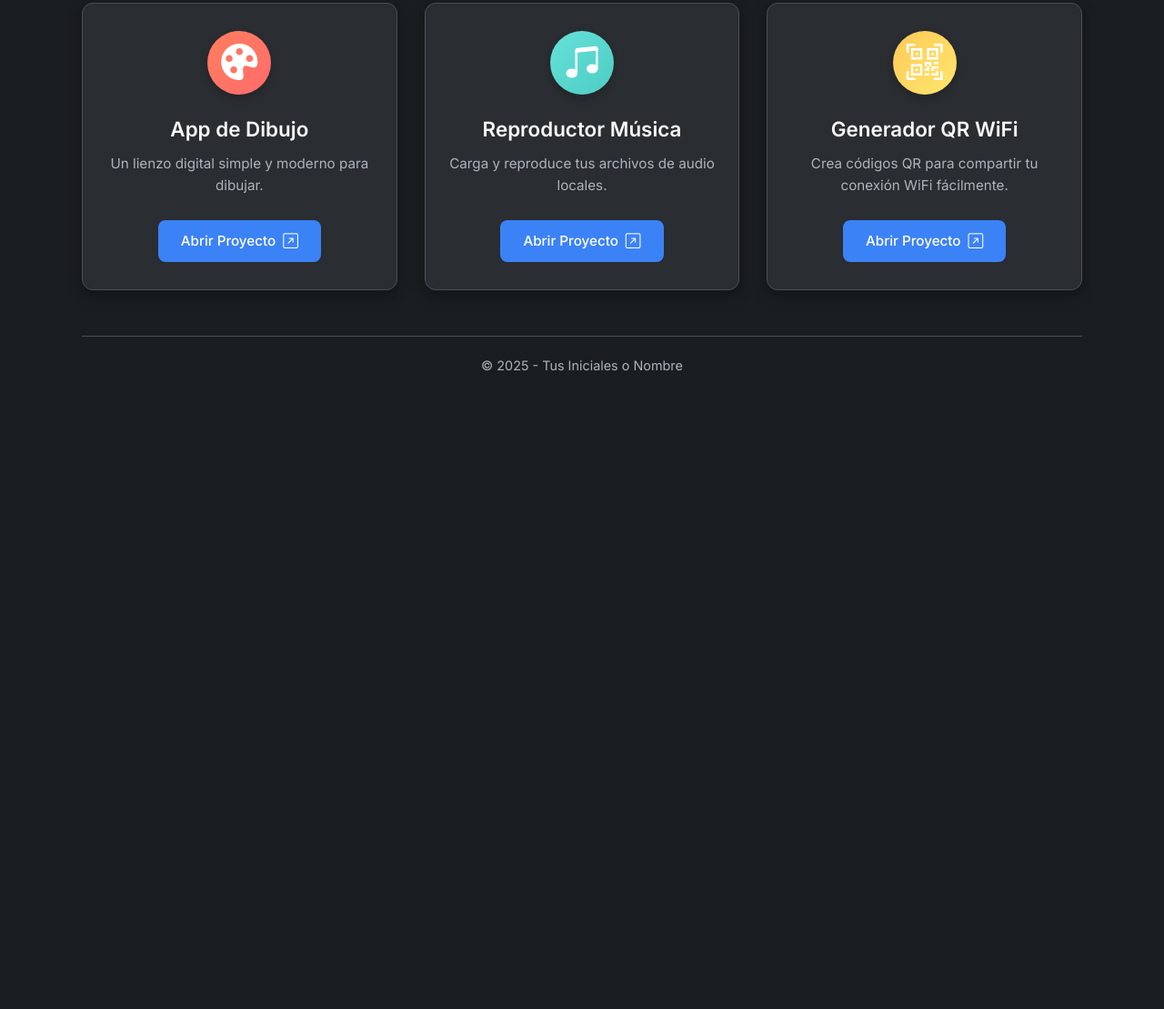
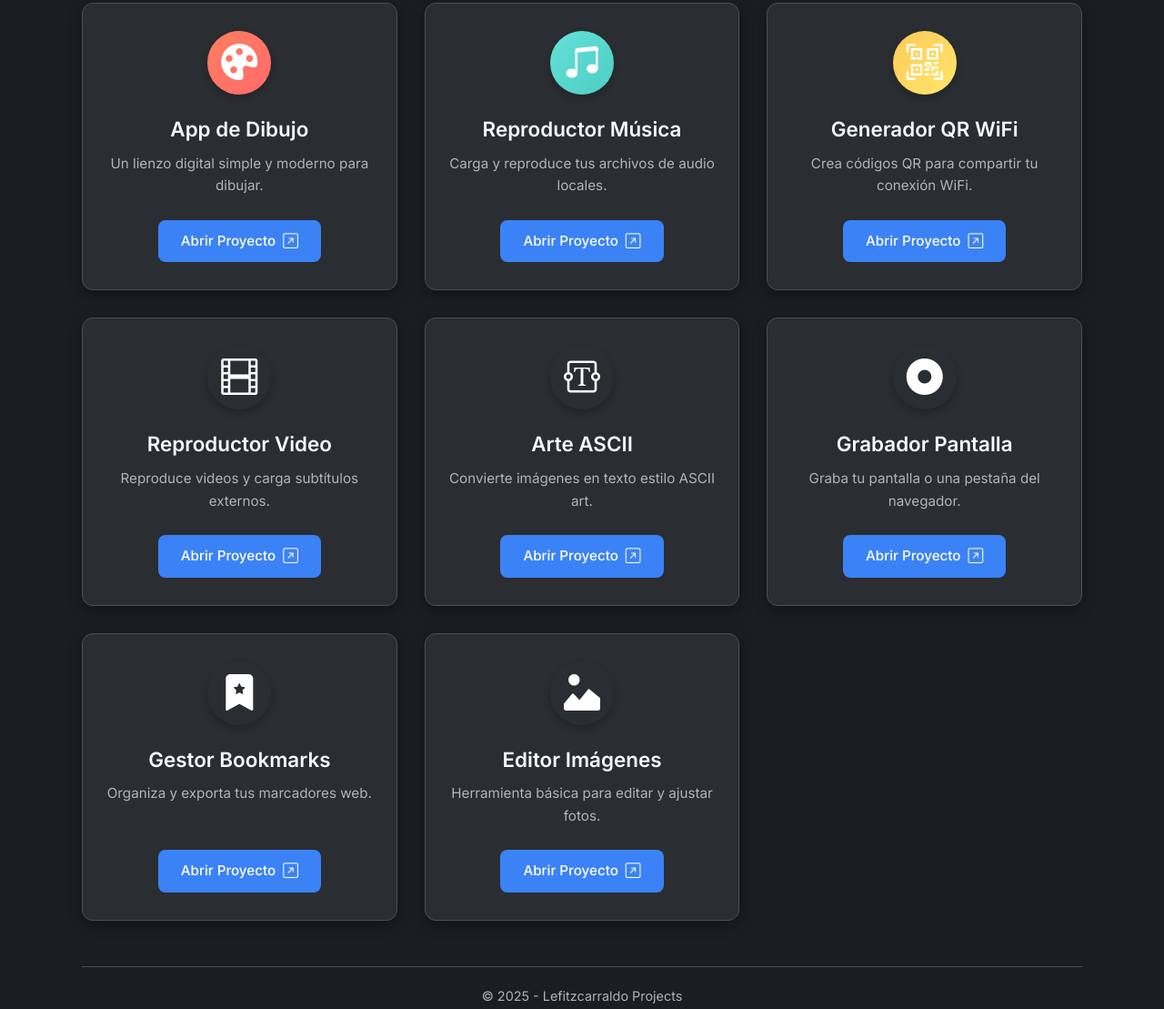
Before and after one commit to LeFitzcarraldo/indice, a plain HTML site: page index.html in a window 1280 px wide. Shown: the part 200-1309 px from the top of the page at 91% size. Before the commit the page ends 800 px from the top, so only its background shows below. Drawn offline with nearby package versions, Linux system fonts and the light colour scheme.

Commit message:
Update index.html

```diff
--- a/index.html
+++ b/index.html
@@ -23,7 +23,7 @@
                 </div>
                 <h2>App de Dibujo</h2>
                 <p class="card-description">Un lienzo digital simple y moderno para dibujar.</p>
-                <a href="#" class="button card-button" target="_blank" rel="noopener noreferrer">
+                <a href="https://lefitzcarraldo.github.io/dibujar/" class="button card-button" target="_blank" rel="noopener noreferrer">
                     Abrir Proyecto <i class="bi bi-arrow-up-right-square"></i>
                 </a>
             </div>
@@ -34,24 +34,79 @@
                 </div>
                 <h2>Reproductor Música</h2>
                 <p class="card-description">Carga y reproduce tus archivos de audio locales.</p>
-                <a href="#" class="button card-button" target="_blank" rel="noopener noreferrer">
+                <a href="https://lefitzcarraldo.github.io/musica/" class="button card-button" target="_blank" rel="noopener noreferrer">
+                     Abrir Proyecto <i class="bi bi-arrow-up-right-square"></i>
+                </a>
+            </div>
+
+             <div class="project-card">
+                 <div class="card-icon qr-icon">
+                    <i class="bi bi-qr-code-scan"></i>
+                 </div>
+                <h2>Generador QR WiFi</h2>
+                <p class="card-description">Crea códigos QR para compartir tu conexión WiFi.</p>
+                <a href="https://lefitzcarraldo.github.io/wifi-qr/" class="button card-button" target="_blank" rel="noopener noreferrer">
+                     Abrir Proyecto <i class="bi bi-arrow-up-right-square"></i>
+                </a>
+            </div>
+
+             <div class="project-card">
+                <div class="card-icon video-icon">
+                    <i class="bi bi-film"></i>
+                </div>
+                <h2>Reproductor Video</h2>
+                <p class="card-description">Reproduce videos y carga subtítulos externos.</p>
+                <a href="https://lefitzcarraldo.github.io/subtitulos-reproductor/" class="button card-button" target="_blank" rel="noopener noreferrer">
+                     Abrir Proyecto <i class="bi bi-arrow-up-right-square"></i>
+                </a>
+            </div>
+
+             <div class="project-card">
+                <div class="card-icon ascii-icon">
+                     <i class="bi bi-textarea-t"></i>
+                </div>
+                <h2>Arte ASCII</h2>
+                <p class="card-description">Convierte imágenes en texto estilo ASCII art.</p>
+                <a href="https://lefitzcarraldo.github.io/ascii/" class="button card-button" target="_blank" rel="noopener noreferrer">
+                     Abrir Proyecto <i class="bi bi-arrow-up-right-square"></i>
+                </a>
+            </div>
+
+             <div class="project-card">
+                <div class="card-icon recorder-icon">
+                    <i class="bi bi-record-circle-fill"></i>
+                </div>
+                <h2>Grabador Pantalla</h2>
+                <p class="card-description">Graba tu pantalla o una pestaña del navegador.</p>
+                <a href="https://lefitzcarraldo.github.io/grabadora/" class="button card-button" target="_blank" rel="noopener noreferrer">
+                     Abrir Proyecto <i class="bi bi-arrow-up-right-square"></i>
+                </a>
+            </div>
+
+             <div class="project-card">
+                <div class="card-icon bookmarks-icon">
+                    <i class="bi bi-bookmark-star-fill"></i>
+                </div>
+                <h2>Gestor Bookmarks</h2>
+                <p class="card-description">Organiza y exporta tus marcadores web.</p>
+                <a href="https://lefitzcarraldo.github.io/bookmarks/" class="button card-button" target="_blank" rel="noopener noreferrer">
                      Abrir Proyecto <i class="bi bi-arrow-up-right-square"></i>
                 </a>
             </div>
 
             <div class="project-card">
-                 <div class="card-icon qr-icon">
-                    <i class="bi bi-qr-code-scan"></i>
-                 </div>
-                <h2>Generador QR WiFi</h2>
-                <p class="card-description">Crea códigos QR para compartir tu conexión WiFi fácilmente.</p>
-                <a href="#" class="button card-button" target="_blank" rel="noopener noreferrer">
+                <div class="card-icon editor-icon">
+                    <i class="bi bi-image-alt"></i>
+                </div>
+                <h2>Editor Imágenes</h2>
+                <p class="card-description">Herramienta básica para editar y ajustar fotos.</p>
+                <a href="https://lefitzcarraldo.github.io/editor-imagenes/" class="button card-button" target="_blank" rel="noopener noreferrer">
                      Abrir Proyecto <i class="bi bi-arrow-up-right-square"></i>
                 </a>
             </div>
 
-            </div> <footer class="main-footer">
-            <p>&copy; 2025 - Tus Iniciales o Nombre</p>
+        </div> <footer class="main-footer">
+            <p>&copy; 2025 - Lefitzcarraldo Projects</p>
         </footer>
 
     </div> </body>
```
